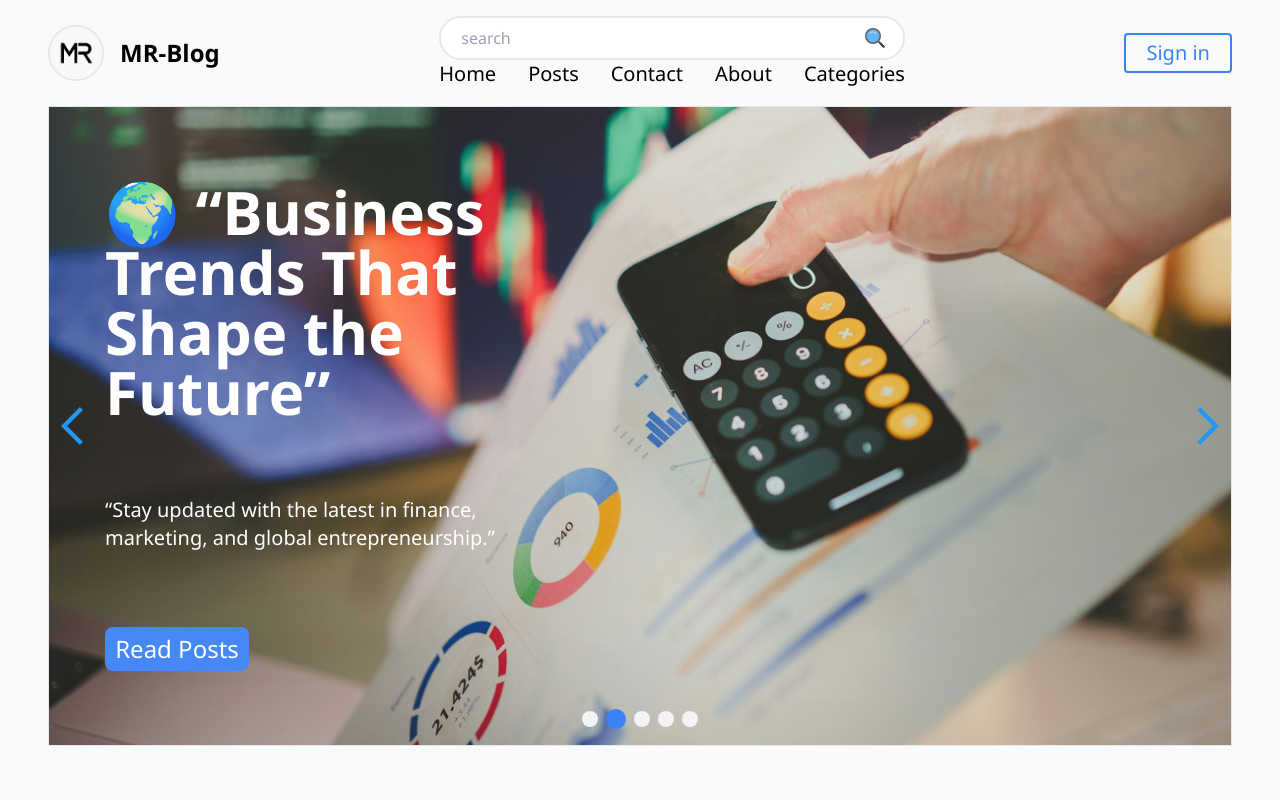
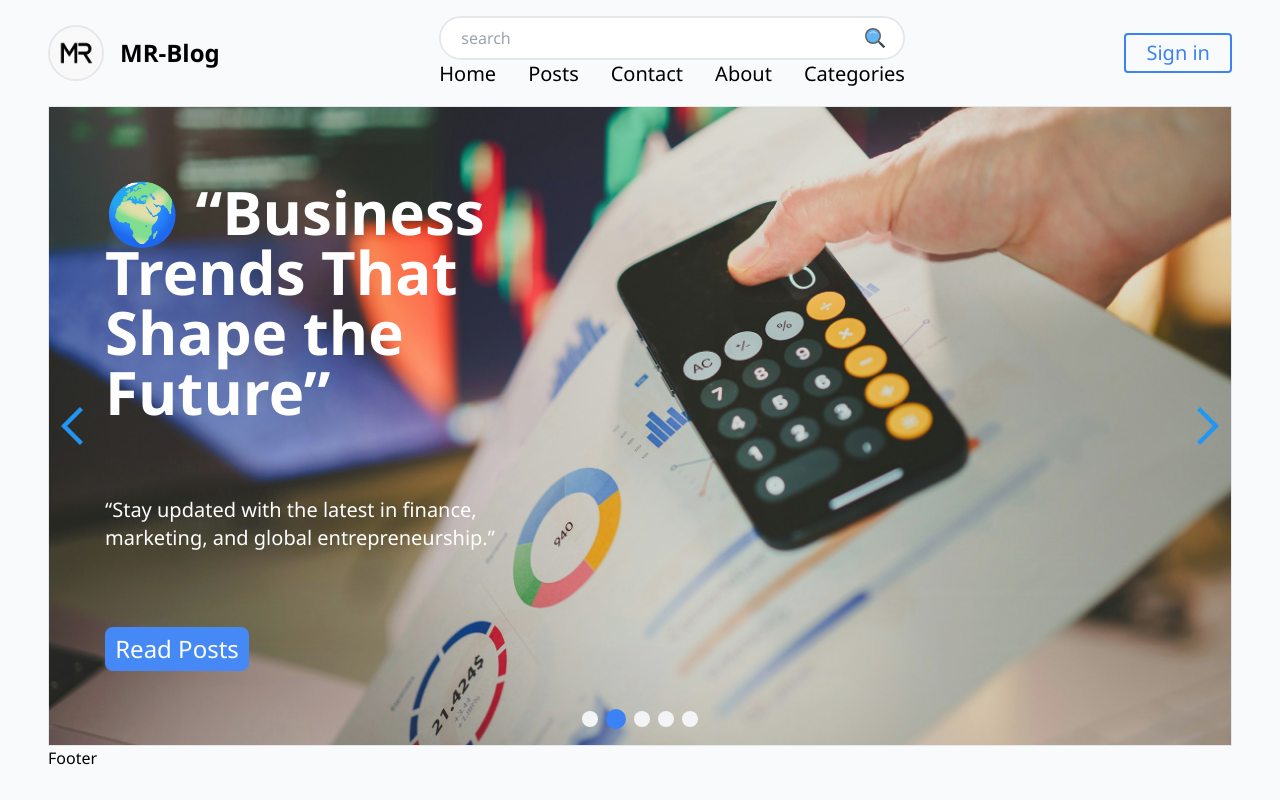
Before and after one commit to moeezrashidd/Blog-website, a React (Vite) app: page / in a window 1280 px wide. Built offline with nearby package versions, Linux system fonts and the light colour scheme.

Commit message:
solved issues

```diff
--- /dev/null
+++ b/src/components/footer.jsx
@@ -0,0 +1,9 @@
+import React from 'react'
+
+const Footer = () => {
+  return (
+    <div>Footer</div>
+  )
+}
+
+export default Footer
--- a/src/pages/Home.jsx
+++ b/src/pages/Home.jsx
@@ -1,11 +1,13 @@
 import React from 'react'
 import Navbar from '../components/Navbar'
 import Hero from '../components/Hero'
+import Footer from '../components/footer'
 const Home = () => {
     return (
     <>
         <Navbar />
         <Hero />
+        <Footer />
     </>
     )
 }
```
